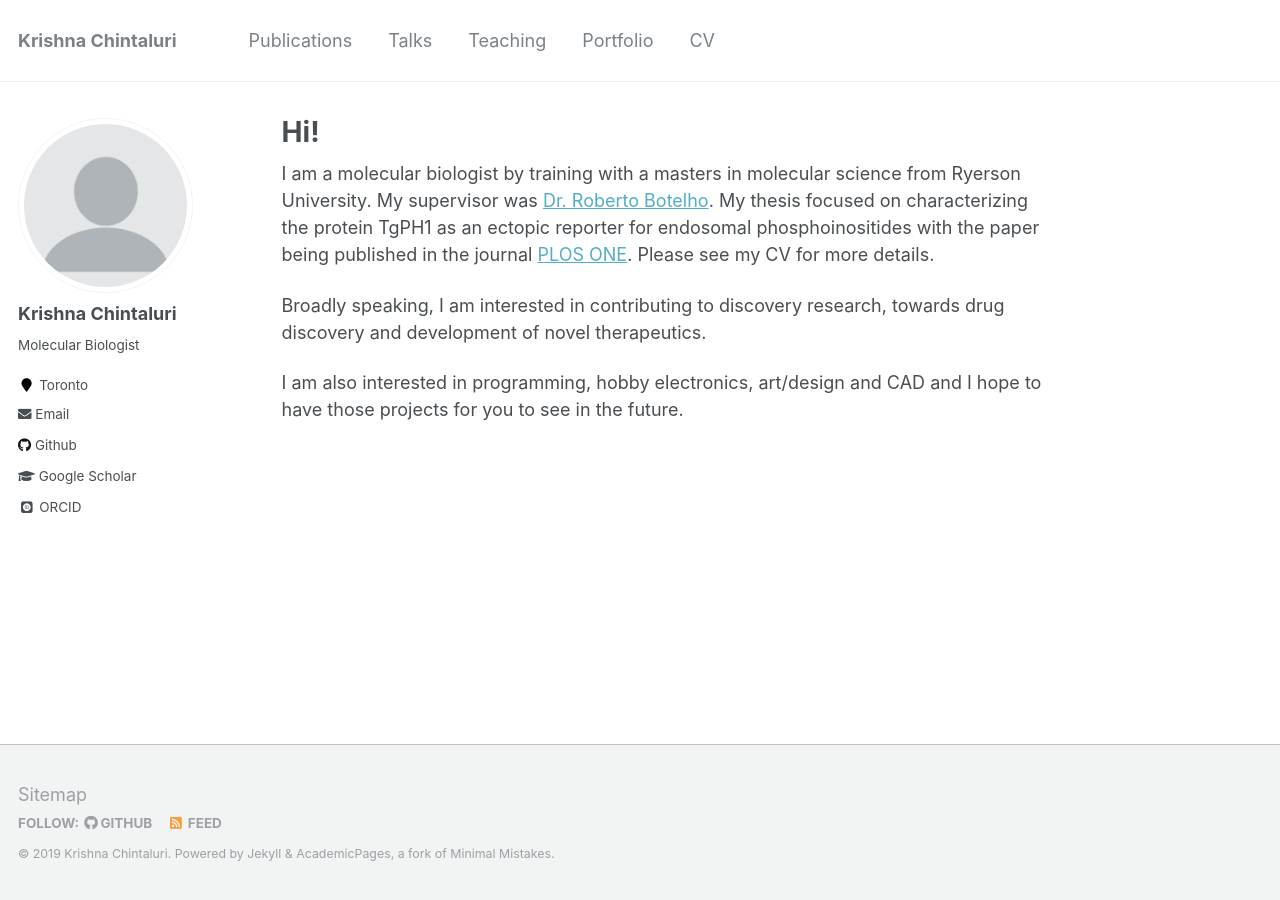
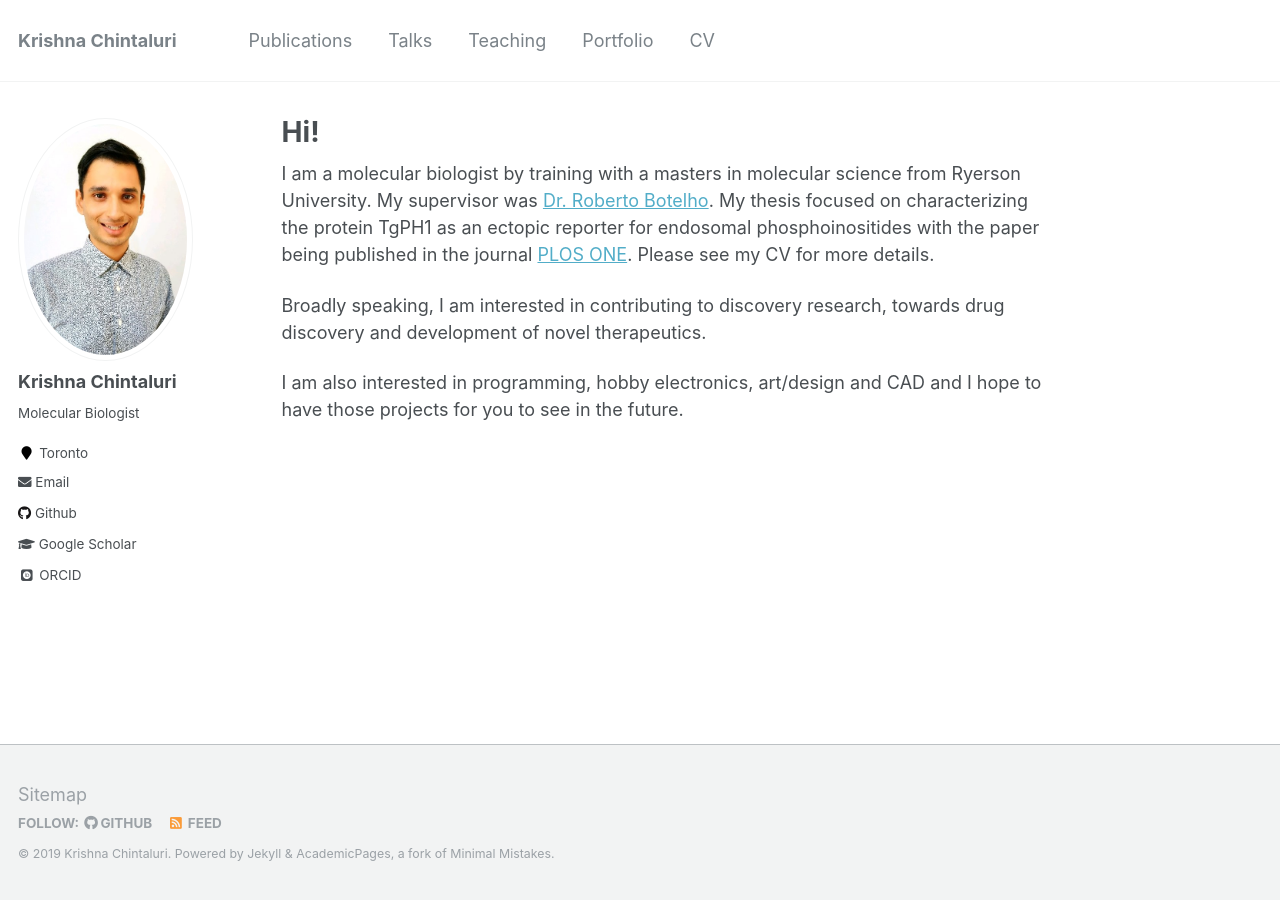
Before and after one commit to chintaluri/chintaluri.github.io, a Jekyll site: the page built from _pages/about.md, in a window 1280 px wide. Built offline with Jekyll 4.4.1, drawn with Linux system fonts in a browser that asks for light colours; some web fonts are replaced.

Commit message:
Update _config.yml

```diff
--- a/_config.yml
+++ b/_config.yml
@@ -81,7 +81,7 @@ analytics:
 # Site Author
 author:
   name             : "Krishna Chintaluri"
-  avatar           : "profile.png"
+  avatar           : "index.png"
   bio              : "Molecular Biologist"
   location         : "Toronto"
   employer         :
@@ -113,6 +113,7 @@ author:
   xing             :
   youtube          :
   wikipedia        :
+  website          : "http://biotechbites.com"
 
 
 # Reading Files
```
